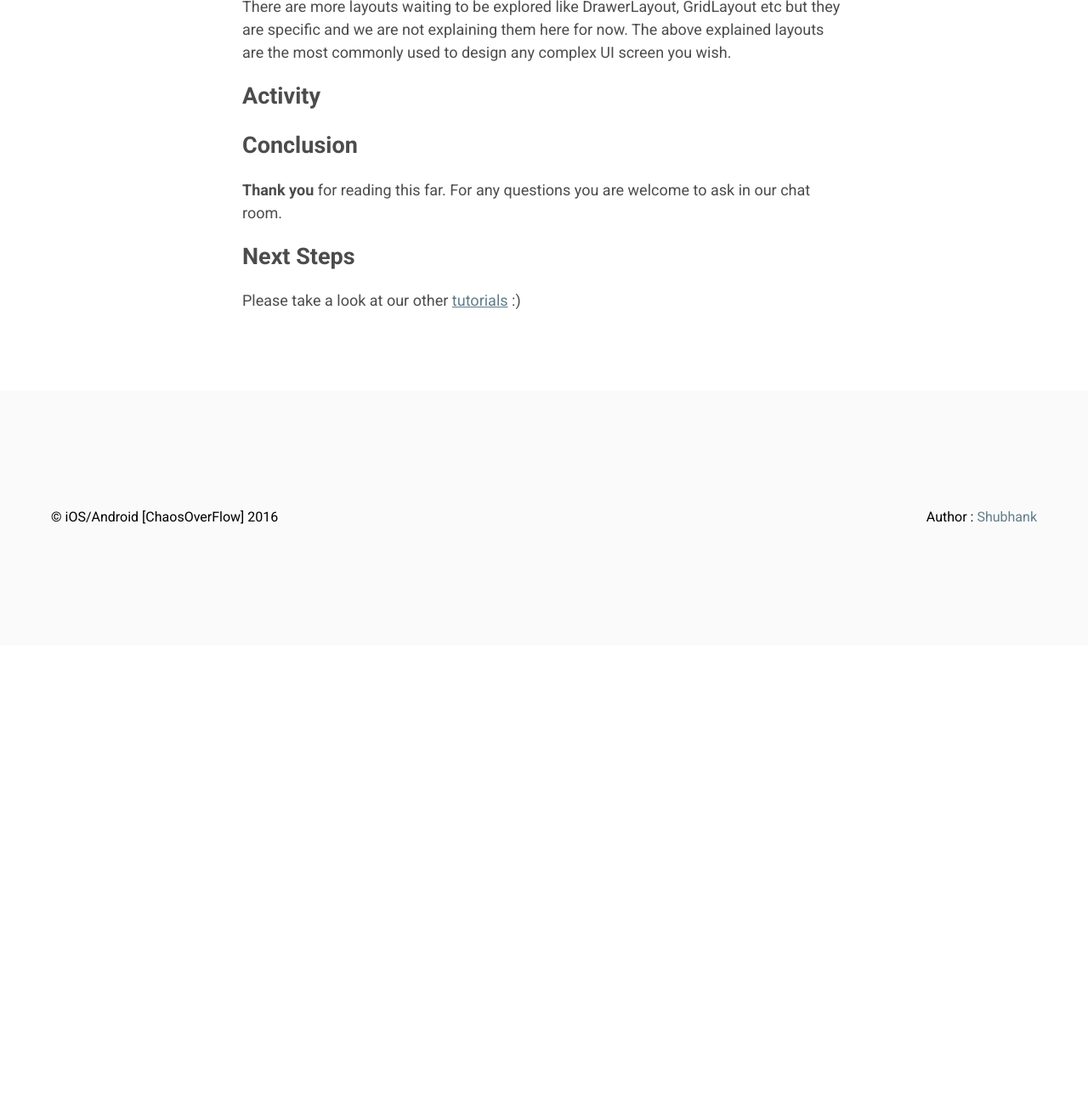
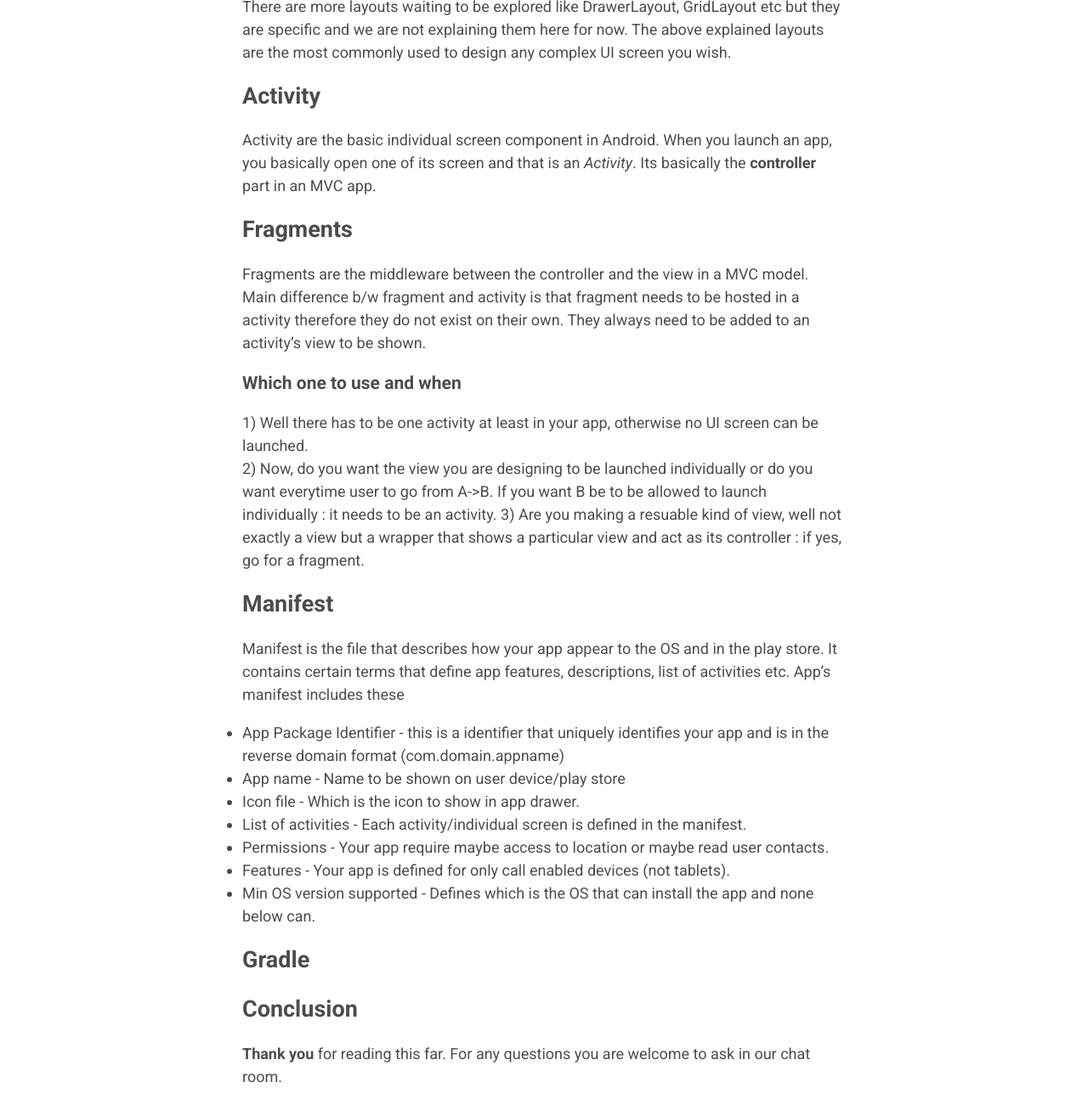
Before and after one commit to Shubhank101/iOSAndroidChaosOverFlow, a Jekyll site: the page built from _posts/2016-05-26-hello-android.md, in a window 1280 px wide and 1400 px high, scrolled down 3296 px, cut to the strip 106-1400 px from the top of the window. Shown: the whole strip at 85% size. Built offline with Jekyll 4.4.1, drawn with Linux system fonts in a browser that asks for light colours; before the commit the page ends 4162 px from its top, so only the background shows below that.

Commit message:
Hello Android (in progress commit)

```diff
--- a/_posts/2016-05-26-hello-android.md
+++ b/_posts/2016-05-26-hello-android.md
@@ -64,6 +64,39 @@ There are more layouts waiting to be explored like DrawerLayout, GridLayout etc
 
 ## Activity
 
+Activity are the basic individual screen component in Android. When you launch an app, you basically open one of its screen and that is an *Activity*. Its basically the **controller** part in an MVC app.
+
+## Fragments
+
+Fragments are the middleware between the controller and the view in a MVC model. Main difference b/w fragment and activity is that fragment needs to be hosted in a activity therefore they do not exist on their own. They always need to be added to an activity's view to be shown.
+
+### Which one to use and when
+
+1) Well there has to be one activity at least in your app, otherwise no UI screen can be launched.
+2) Now, do you want the view you are designing to be launched individually or do you want everytime user to go from A->B. If you want B be to be allowed to launch individually : it needs to be an activity.
+3) Are you making a resuable kind of view, well not exactly a view but a wrapper that shows a particular view and act as its controller : if yes, go for a fragment.
+
+
+
+## Manifest
+
+Manifest is the file that describes how your app appear to the OS and in the play store. It contains certain terms that define app features, descriptions, list of activities etc.
+App's manifest includes these
+ * App Package Identifier - this is a identifier that uniquely identifies your app and is in the reverse domain format (com.domain.appname)
+ * App name - Name to be shown on user device/play store
+ * Icon file - Which is the icon to show in app drawer.
+ * List of activities - Each activity/individual screen is defined in the manifest.
+ * Permissions - Your app require maybe access to location or maybe read user contacts.
+ * Features - Your app is defined for only call enabled devices (not tablets).
+ * Min OS version supported - Defines which is the OS that can install the app and none below can.
+
+
+
+# Gradle
+
+
+
+
 ## Conclusion
 
 **Thank you** for reading this far. For any questions you are welcome to ask in our chat room.
```
